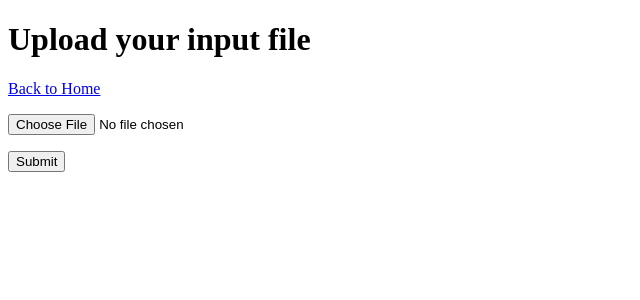
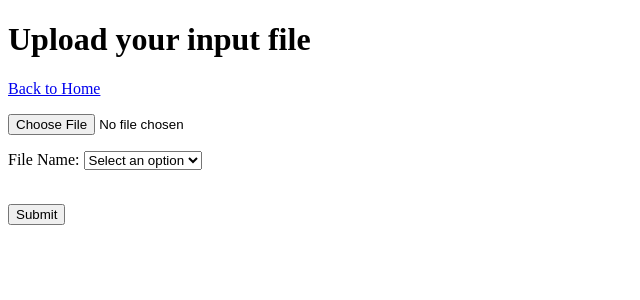
Before and after one commit to sandeepsabat/reach, a Flask app: page /fileUpload in a window 1280 px wide. Shown: the top 300 px of the page, without its empty margins (0-640 px from the left). Run offline with Flask 2, Linux system fonts and the light colour scheme.

Commit message:
modified logic for file upload and serial no counting

```diff
--- a/app.py
+++ b/app.py
@@ -20,31 +20,40 @@ def create_app():
     def index():
         return render_template('index.html')
 
-    @app.route('/fileUpload')
+    @app.route('/fileUpload',methods=['GET','POST'])
     def fileUploadEndpoint():
-        return render_template('fileUpload.html')
+        if request.method == 'POST':
+            uploaded_file = request.files['file']
+            fileType = request.form.get('filetype')
+            filename = secure_filename(uploaded_file.filename)
 
-    @app.route('/fileUpload', methods=['POST'])
-    def upload_files():
-        uploaded_file = request.files['file']
-        filename = secure_filename(uploaded_file.filename)
-        root,extension = os.path.splitext(filename)
 
-        if extension == '.xlsx':
-            uploaded_file.save(os.path.join(bas_dir,'files','excel', filename))
 
-        if extension == '.html':
-            uploaded_file.save(os.path.join(bas_dir,'files','html', filename))
+            if fileType == 'customerlist':
+                uploaded_file.save(os.path.join(bas_dir,'files','customerlist', filename))
 
-        return redirect(url_for('index'))
+            if fileType == 'htmlformat':
+                uploaded_file.save(os.path.join(bas_dir,'files','html', filename))
+
+            if fileType == 'emailbounces':
+                uploaded_file.save(os.path.join(bas_dir,'files','emailbounces', filename))
+
+
+
+            return redirect(url_for('index'))
+
+        fileTypeList=['customerlist','htmlformat','emailbounces']
+        return render_template('fileUpload.html',fileTypes=fileTypeList)
+
+
 
     @app.route('/inputFilesList')
     def inputFilesList():
-        file_directory = os.path.join(bas_dir,'files','excel')
+        file_directory = os.path.join(bas_dir,'files','customerlist')
 
         filenames = os.listdir(file_directory)
 
-        return render_template("fileList.html",files=filenames,header='Uploaded Input Files')
+        return render_template("fileList.html",files=filenames,header='Uploaded Customer Files')
 
     @app.route('/htmlEmailTemplatesList')
     def htmlEmailTemplatesList():
@@ -53,6 +62,14 @@ def create_app():
         filenames = os.listdir(file_directory)
 
         return render_template("fileList.html",files=filenames,header='Uploaded HTML Email Templates')
+
+    @app.route('/emailBouncesList')
+    def emailBouncesList():
+        file_directory = os.path.join(bas_dir,'files','emailbounces')
+
+        filenames = os.listdir(file_directory)
+
+        return render_template("fileList.html",files=filenames,header='Uploaded Email Bounce Files')
 
     @app.route('/addSenderEmailCredentials',methods=['GET','POST'])
     def addSenderEmailCredentials():
--- a/sendEmailController.py
+++ b/sendEmailController.py
@@ -128,7 +128,7 @@ def uploadEmailBounce():
             endRow = int(request.form['endrow'])
             return render_template('emailBounceUpdateStarted.html',filename=fileName,startrow=startRow,endrow=endRow)
 
-        file_directory = os.path.join(bas_dir,'files','excel')
+        file_directory = os.path.join(bas_dir,'files','emailbounces')
 
         filenames = os.listdir(file_directory)
         return render_template('emailBounceForm.html',fileNames=filenames)
@@ -143,8 +143,7 @@ def bounceStream():
         endrow = int(request.args.get('endRow'))
 
         #Configure Directory Paths
-        input_excel_path = os.path.join(bas_dir,'files','excel')
-        hmtl_file_path = os.path.join(bas_dir,'files','html')
+        input_excel_path = os.path.join(bas_dir,'files','emailbounces')
         excel_file_name = filename
 
         #Load the input excel file
--- a/templates/fileUpload.html
+++ b/templates/fileUpload.html
@@ -8,6 +8,14 @@
     <p><a href="{{url_for('index')}}"> Back to Home</a></p>
     <form method="POST" action="" enctype="multipart/form-data">
       <p><input type="file" name="file"></p>
+      <label for="filentype">File Name:</label>
+        <select id="filetype" name="filetype">
+            <option value="" disabled selected hidden>Select an option</option>
+
+            {% for type in fileTypes %}
+                <option value="{{type}}">{{type}}</option>
+            {% endfor %}
+        </select><br><br>
       <p><input type="submit" value="Submit"></p>
     </form>
   </body>
--- a/templates/index.html
+++ b/templates/index.html
@@ -8,9 +8,10 @@
         <p><a href="{{url_for('fileUploadEndpoint')}}"> Upload a file</a></p>
         <p><a href="{{url_for('addSenderEmailCredentials')}}"> Add Sender Credentials</a></p>
         <p><a href="{{url_for('managecustomer.createCohort')}}"> Create Cohort</a></p>
-        <p><a href="{{url_for('inputFilesList')}}"> View Input Files</a></p>
+        <p><a href="{{url_for('inputFilesList')}}"> View Uploaded Customer Files</a></p>
         <p><a href="{{url_for('campaigntracker.generateTrackableLink')}}"> Generate Trackable Link</a></p>
         <p><a href="{{url_for('htmlEmailTemplatesList')}}"> View HTML Email Templates</a></p>
+        <p><a href="{{url_for('emailBouncesList')}}"> View Uploaded Email Bounces Files</a></p>
         <p><a href="{{url_for('managecustomer.addCustomerToCohort')}}"> Upload Customer To Cohort</a></p>
         <p><a href="{{url_for('sendemail.startCampaign')}}"> Start Email Campaign</a></p>
         <p><a href="{{url_for('sendemail.uploadEmailBounce')}}"> Upload Email Bounces</a></p>
```
Also changed, not shown: manageCustomerController.py (+8 -8 lines).
